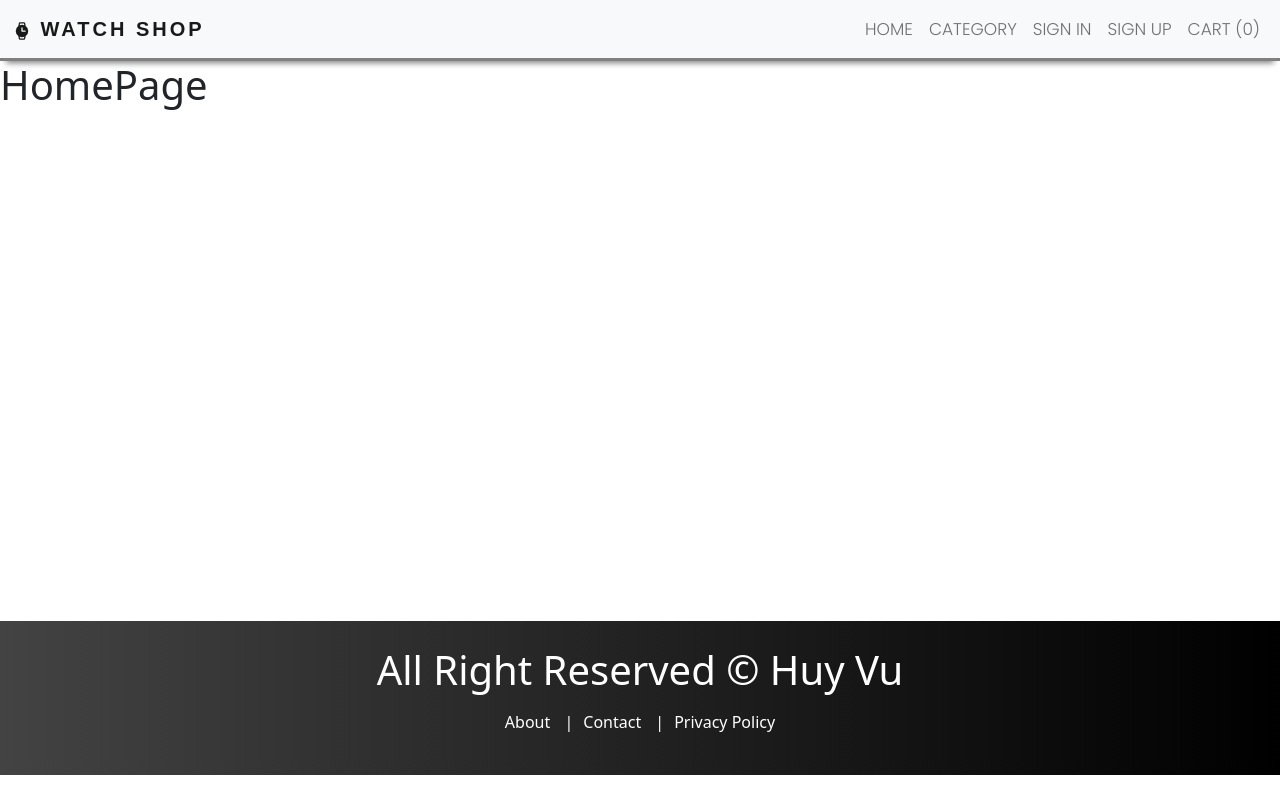
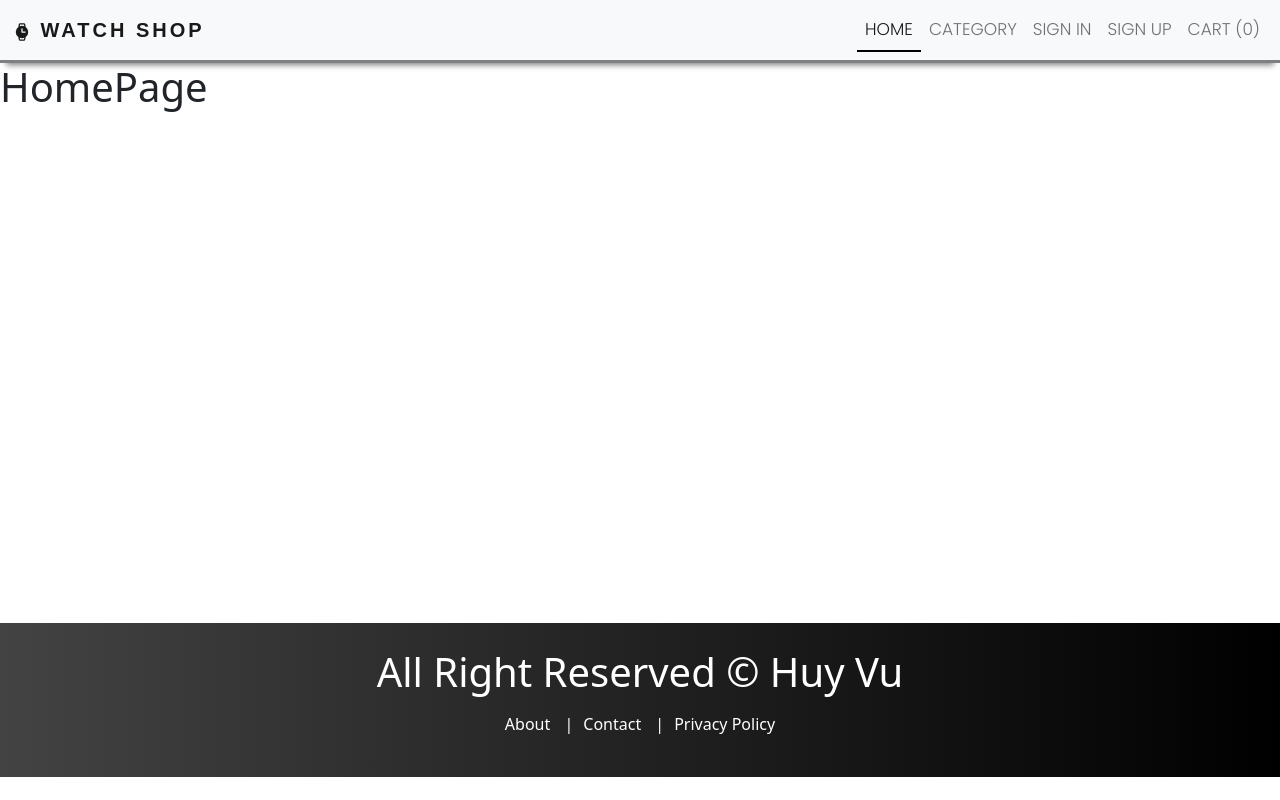
Before and after one commit to hahuyvu975/watch-shop, a React (Create React App) app in the folder client/: page / in a window 1280 px wide. Built offline with nearby package versions, Linux system fonts and the light colour scheme; the HTML template or start-up script is replaced by a standard one.

Commit message:
Fix path home and cart

```diff
--- a/client/src/components/Layout/Header.js
+++ b/client/src/components/Layout/Header.js
@@ -13,7 +13,7 @@ const Header = () => {
                         <Link to="/" className="navbar-brand"><PiWatchFill style={{}}/> Watch Shop</Link>
                         <ul className="navbar-nav ms-auto mb-2 mb-lg-0">
                             <li className="nav-item">
-                                <NavLink to="/home" className="nav-link"  >Home</NavLink>
+                                <NavLink to="/" className="nav-link"  >Home</NavLink>
                             </li>
                             <li className="nav-item">
                                 <NavLink to="/category" className="nav-link" >Category</NavLink>
@@ -25,7 +25,7 @@ const Header = () => {
                                 <NavLink to="/signup" className="nav-link" >Sign up</NavLink>
                             </li>
                             <li className="nav-item">
-                                <a to="/cart" className="nav-link" >Cart (0)</a>
+                                <NavLink to="/cart" className="nav-link" >Cart (0)</NavLink>
                             </li>
                         </ul>
                     </div>
```
